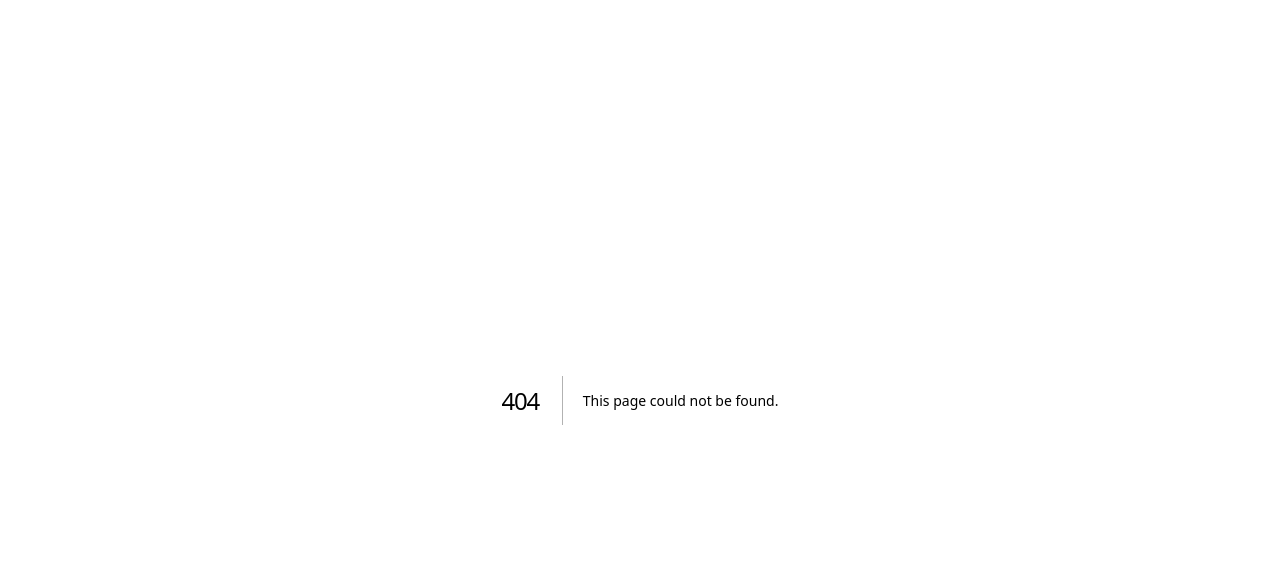
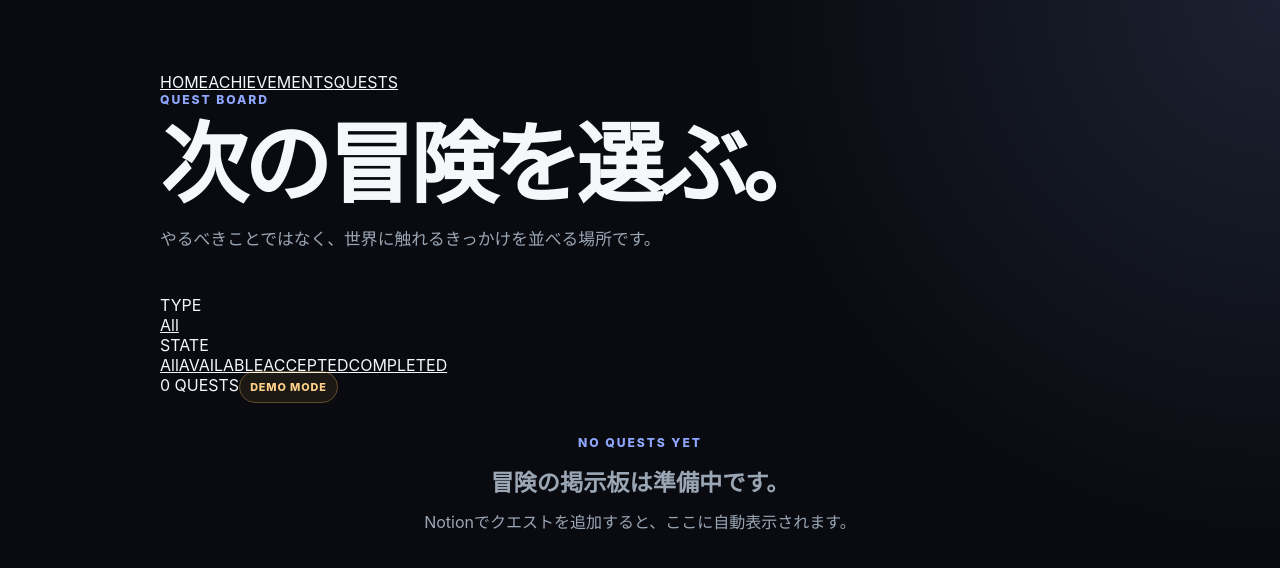
Before and after one commit to takakei510/LIFE-OS, a Next.js app in the folder apps/web/: page /quests in a window 1280 px wide. Before the commit this address had no page. Shown: the top 568 px of the page. Built offline with nearby package versions, Linux system fonts and the light colour scheme.

Commit message:
feat: add quests board

```diff
--- /dev/null
+++ b/apps/web/app/quests/page.tsx
@@ -0,0 +1,128 @@
+import Link from "next/link";
+
+import { getLifeOsSnapshot } from "@/lib/notion/snapshot";
+
+const typeOrder = ["Daily", "Weekly", "Monthly", "Event"];
+
+function stateLabel(state: string | null) {
+  const normalized = state?.toLowerCase() ?? "";
+  if (normalized.includes("complete") || normalized.includes("完了")) return "COMPLETED";
+  if (normalized.includes("accept") || normalized.includes("進行") || normalized.includes("受注")) return "ACCEPTED";
+  return "AVAILABLE";
+}
+
+export default async function QuestsPage({
+  searchParams,
+}: {
+  searchParams: Promise<{ type?: string; state?: string }>;
+}) {
+  const params = await searchParams;
+  const snapshot = await getLifeOsSnapshot();
+  const selectedType = params.type ?? "All";
+  const selectedState = params.state ?? "All";
+
+  const questTypes = Array.from(
+    new Set(snapshot.quests.map((quest) => quest.questType).filter((value): value is string => Boolean(value))),
+  ).sort((a, b) => {
+    const ai = typeOrder.indexOf(a);
+    const bi = typeOrder.indexOf(b);
+    if (ai === -1 && bi === -1) return a.localeCompare(b);
+    if (ai === -1) return 1;
+    if (bi === -1) return -1;
+    return ai - bi;
+  });
+
+  const visibleQuests = snapshot.quests.filter((quest) => {
+    const matchesType = selectedType === "All" || quest.questType === selectedType;
+    const matchesState = selectedState === "All" || stateLabel(quest.state) === selectedState;
+    return matchesType && matchesState;
+  });
+
+  return (
+    <main>
+      <nav className="pageNav" aria-label="Primary navigation">
+        <Link href="/">HOME</Link>
+        <Link href="/achievements">ACHIEVEMENTS</Link>
+        <Link className="pageNavActive" href="/quests">QUESTS</Link>
+      </nav>
+
+      <section className="hero compactHero">
+        <p className="eyebrow">QUEST BOARD</p>
+        <h1>次の冒険を選ぶ。</h1>
+        <p className="lead">やるべきことではなく、世界に触れるきっかけを並べる場所です。</p>
+      </section>
+
+      <section className="filterPanel" aria-label="Quest filters">
+        <div>
+          <span className="filterLabel">TYPE</span>
+          <div className="filterLinks">
+            {["All", ...questTypes].map((type) => (
+              <Link
+                className={selectedType === type ? "filterChip filterChipActive" : "filterChip"}
+                href={{ pathname: "/quests", query: { type, state: selectedState } }}
+                key={type}
+              >
+                {type}
+              </Link>
+            ))}
+          </div>
+        </div>
+        <div>
+          <span className="filterLabel">STATE</span>
+          <div className="filterLinks">
+            {["All", "AVAILABLE", "ACCEPTED", "COMPLETED"].map((state) => (
+              <Link
+                className={selectedState === state ? "filterChip filterChipActive" : "filterChip"}
+                href={{ pathname: "/quests", query: { type: selectedType, state } }}
+                key={state}
+              >
+                {state}
+              </Link>
+            ))}
+          </div>
+        </div>
+      </section>
+
+      <section className="questSummary" aria-label="Quest summary">
+        <span>{visibleQuests.length} QUESTS</span>
+        <span className={`sourceBadge sourceBadge--${snapshot.source}`}>
+          {snapshot.source === "notion" ? "NOTION SYNC" : "DEMO MODE"}
+        </span>
+      </section>
+
+      {visibleQuests.length === 0 ? (
+        <section className="emptyState">
+          <p className="eyebrow">NO QUESTS YET</p>
+          <h2>冒険の掲示板は準備中です。</h2>
+          <p className="muted">Notionでクエストを追加すると、ここに自動表示されます。</p>
+        </section>
+      ) : (
+        <section className="questGrid">
+          {visibleQuests.map((quest) => {
+            const label = stateLabel(quest.state);
+            return (
+              <article className={`questCard questCard--${label.toLowerCase()}`} key={quest.id}>
+                <div className="questCardTop">
+                  <span className="questType">{quest.questType ?? "Free"}</span>
+                  <span className="questState">{label}</span>
+                </div>
+                <div>
+                  <p className="eyebrow">{quest.category ?? "🌍 WORLD"}</p>
+                  <h2>{quest.name || "Unnamed Quest"}</h2>
+                  <p className="muted">{quest.description || "新しい体験へ向かうクエストです。"}</p>
+                </div>
+                <div className="questReward">
+                  <span>{quest.completionCondition || "達成条件はNotionで設定します"}</span>
+                  <strong>+{quest.rewardXp} XP</strong>
+                </div>
+                <a href={quest.url} target="_blank" rel="noreferrer">
+                  OPEN IN NOTION ↗
+                </a>
+              </article>
+            );
+          })}
+        </section>
+      )}
+    </main>
+  );
+}
```
